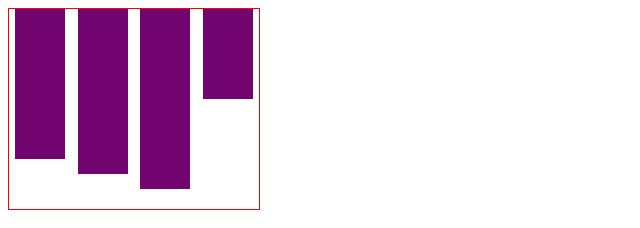
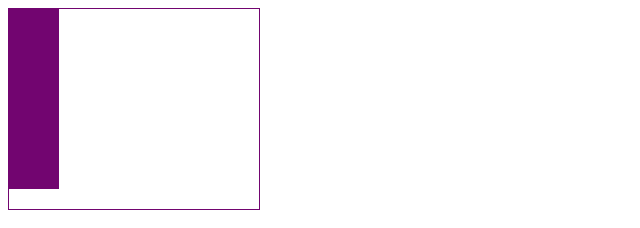
Before and after one commit to Annie-Huang/d3js, a website: page index.html in a window 1280 px wide. Shown: the whole page, without its empty margins (0-640 px from the left). Drawn offline with nearby package versions, Linux system fonts and the light colour scheme.

Commit message:
Change div to svg. Without the position info, all svg will stack on top of each other

```diff
--- a/app.js
+++ b/app.js
@@ -21,16 +21,29 @@ const DUMMY_DATA = [
 //     .append('p')
 //     .text(dta => dta.region);
 
-const container = d3.select('div')
-    .classed('container', true)
-    .style('border', '1px solid red');
+// const container = d3.select('div')
+//     .classed('container', true)
+//     .style('border', '1px solid red');
+//
+// const bars = container
+//     .selectAll('.bar')
+//     .data(DUMMY_DATA)
+//     .enter()
+//     .append('div')
+//     .classed('bar', true)
+//     .style('width', '50px')  // Total width of the container is 250px and we have 4 data points.
+//     // .style('height', '150px');
+//     .style('height', data => (data.value * 15) + 'px'  );
+
+
+const container = d3.select('svg')
+    .classed('container', true);
 
 const bars = container
     .selectAll('.bar')
     .data(DUMMY_DATA)
     .enter()
-    .append('div')
+    .append('rect')
     .classed('bar', true)
-    .style('width', '50px')  // Total width of the container is 250px and we have 4 data points.
-    // .style('height', '150px');
-    .style('height', data => (data.value * 15) + 'px'  );
+    .style('width', 50)  // Total width of the container is 250px and we have 4 data points.
+    .style('height', data => data.value * 15);
--- a/index.html
+++ b/index.html
@@ -7,21 +7,32 @@
     <meta http-equiv="X-UA-Compatible" content="ie=edge">
     <title>D3.js</title>
     <style>
+/*
         .container {
             width: 250px;
             height: 200px;
             display: flex;
             justify-content: space-around;
         }
-
         .bar {
             background-color: #720570;
+        }
+*/
+
+        .container {
+            width: 250px;
+            height: 200px;
+            border: 1px solid #720570;
+        }
+        .bar {
+            fill: #720570;
         }
     </style>
     <script src="https://d3js.org/d3.v5.min.js"></script>
     <script src="app.js" defer></script>
 </head>
 <body>
-    <div></div>
+<!--    <div></div>-->
+    <svg></svg>
 </body>
 </html>
```
